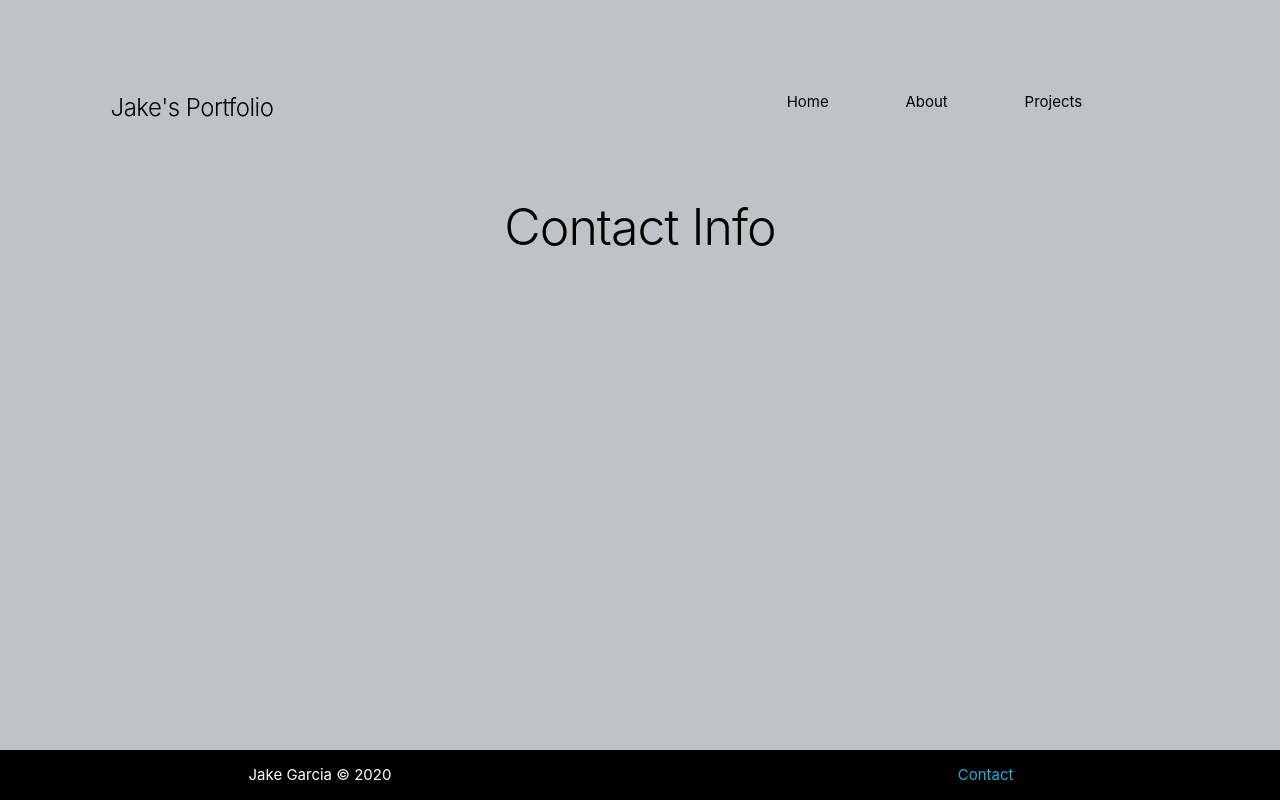
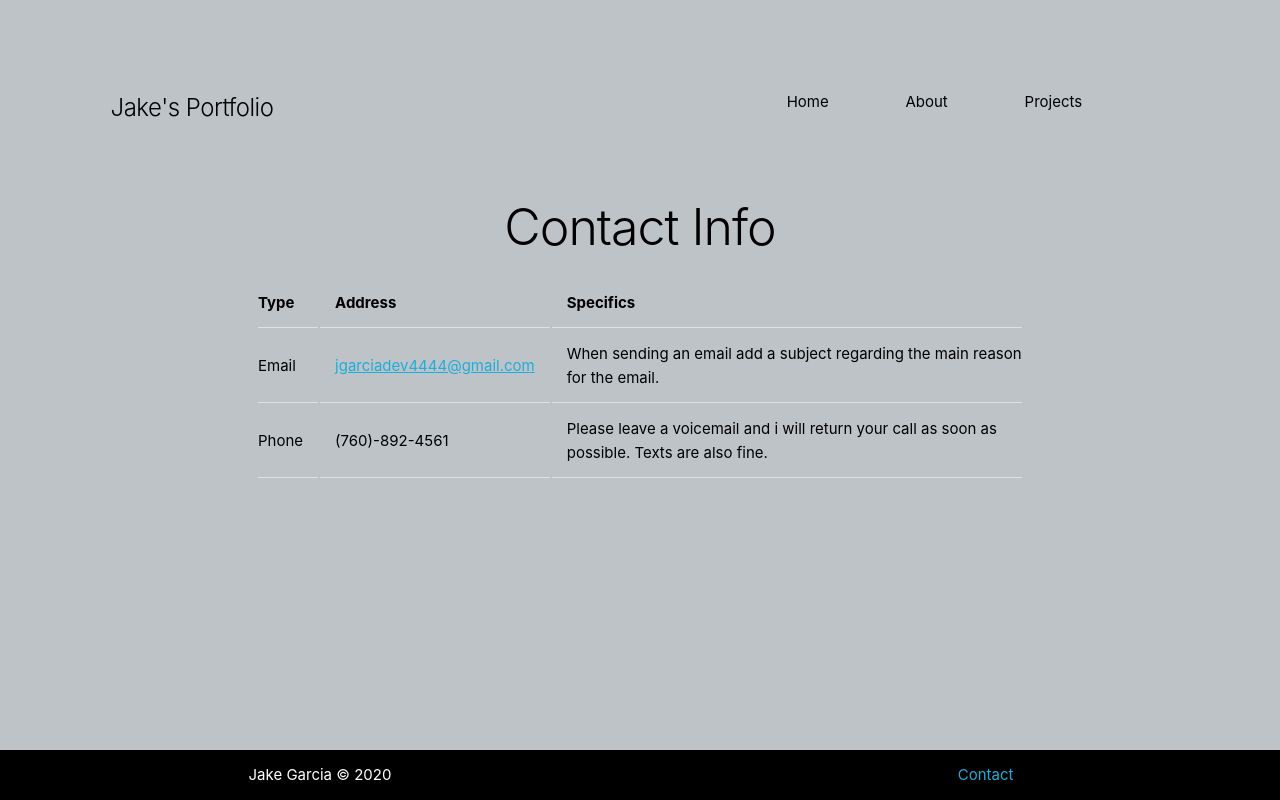
Before and after one commit to jgarcia4444/portfolio, a React (Create React App) app: page /contact in a window 1280 px wide. Built offline with nearby package versions, Linux system fonts and the light colour scheme.

Commit message:
contact info added with mailto aability implemented that prefills in my email.

```diff
--- a/src/components/Contact.js
+++ b/src/components/Contact.js
@@ -3,7 +3,26 @@ import React from 'react';
 const Contact = () => {
     return (
         <div className="container">
-            <h1>Contact Info</h1>
+            <h1 className="contatc-title">Contact Info</h1>
+            <div>
+                <table className="contact-table u-full-width">
+                    <tr>
+                        <th>Type</th>
+                        <th>Address</th>
+                        <th>Specifics</th>
+                    </tr>
+                    <tr>
+                        <td>Email</td>
+                        <td><a href="mailto:jgarciadev4444@gmail.com">jgarciadev4444@gmail.com</a></td>
+                        <td>When sending an email add a subject regarding the main reason for the email.</td>
+                    </tr>
+                    <tr>
+                        <td>Phone</td>
+                        <td>(760)-892-4561</td>
+                        <td>Please leave a voicemail and i will return your call as soon as possible. Texts are also fine.</td>
+                    </tr>
+                </table>
+            </div>
         </div>
     );
 }
```
